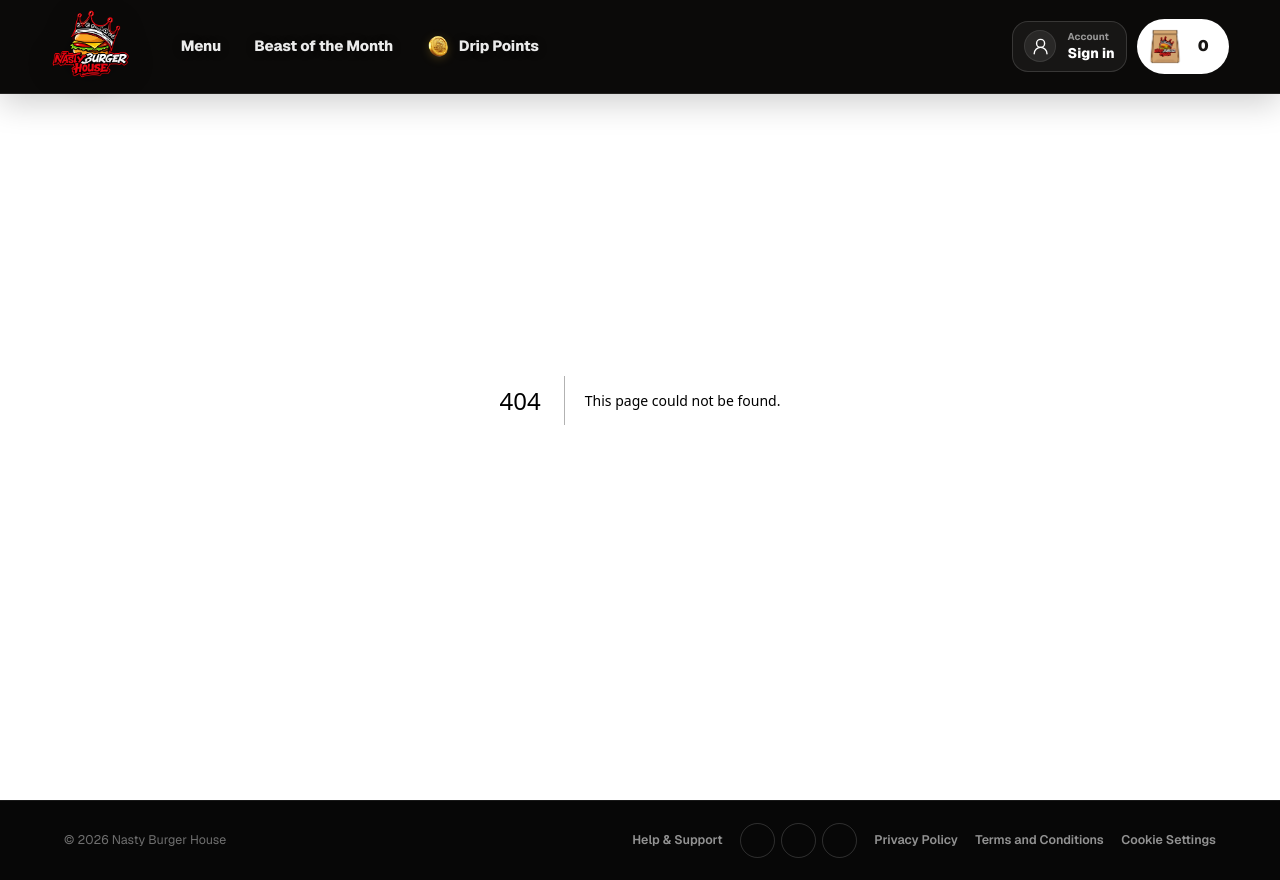
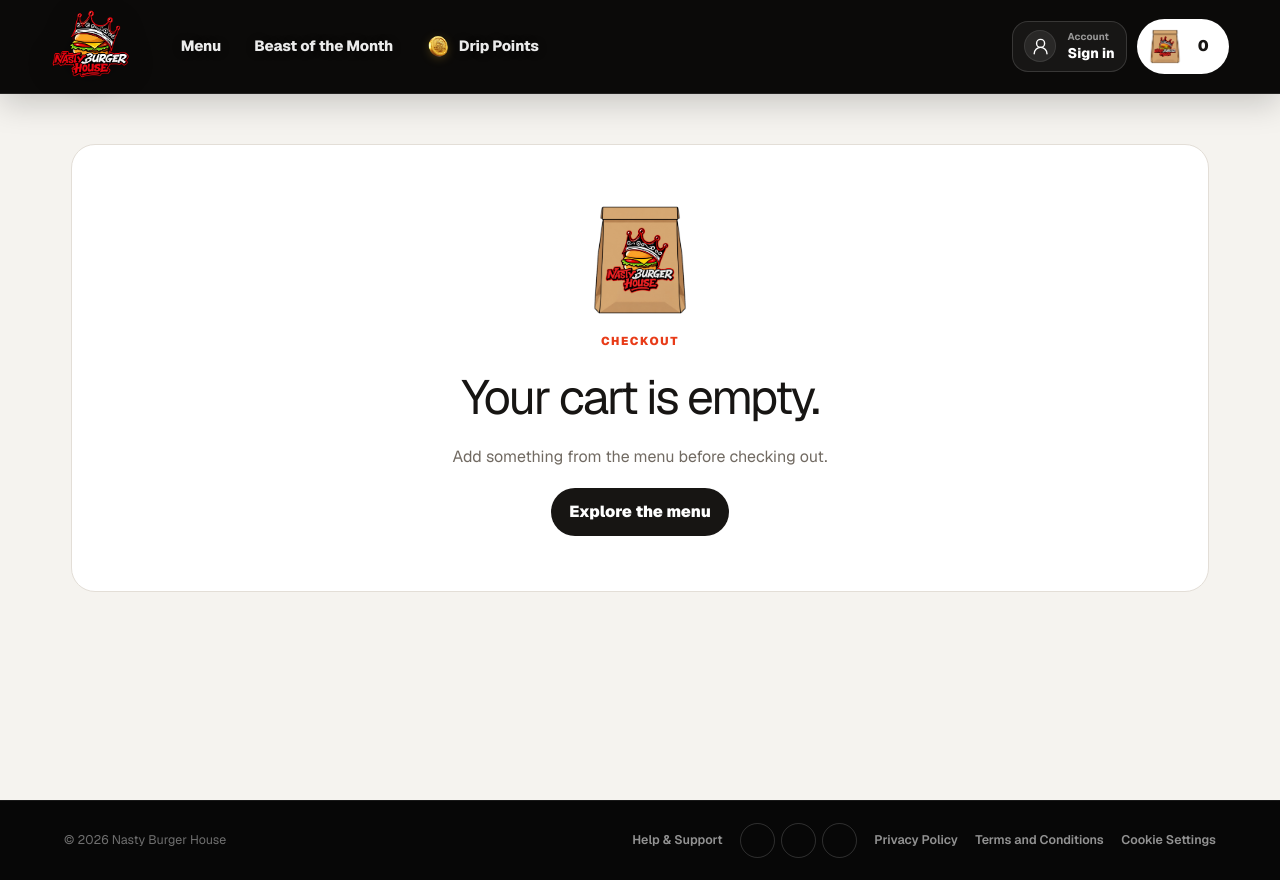
Before and after one commit to furbagurung/nasty-burger-house, a Next.js app: page /checkout in a window 1280 px wide. Before the commit this address had no page. Built offline with nearby package versions, Linux system fonts and the light colour scheme; some icons are missing.

Commit message:
Add checkout route

```diff
--- /dev/null
+++ b/app/checkout/page.tsx
@@ -0,0 +1,6 @@
+import CheckoutPage from "../components/checkout-page";
+import { getServiceStatus } from "../lib/service";
+
+export default function Page() {
+  return <CheckoutPage serviceStatus={getServiceStatus()} />;
+}
```
